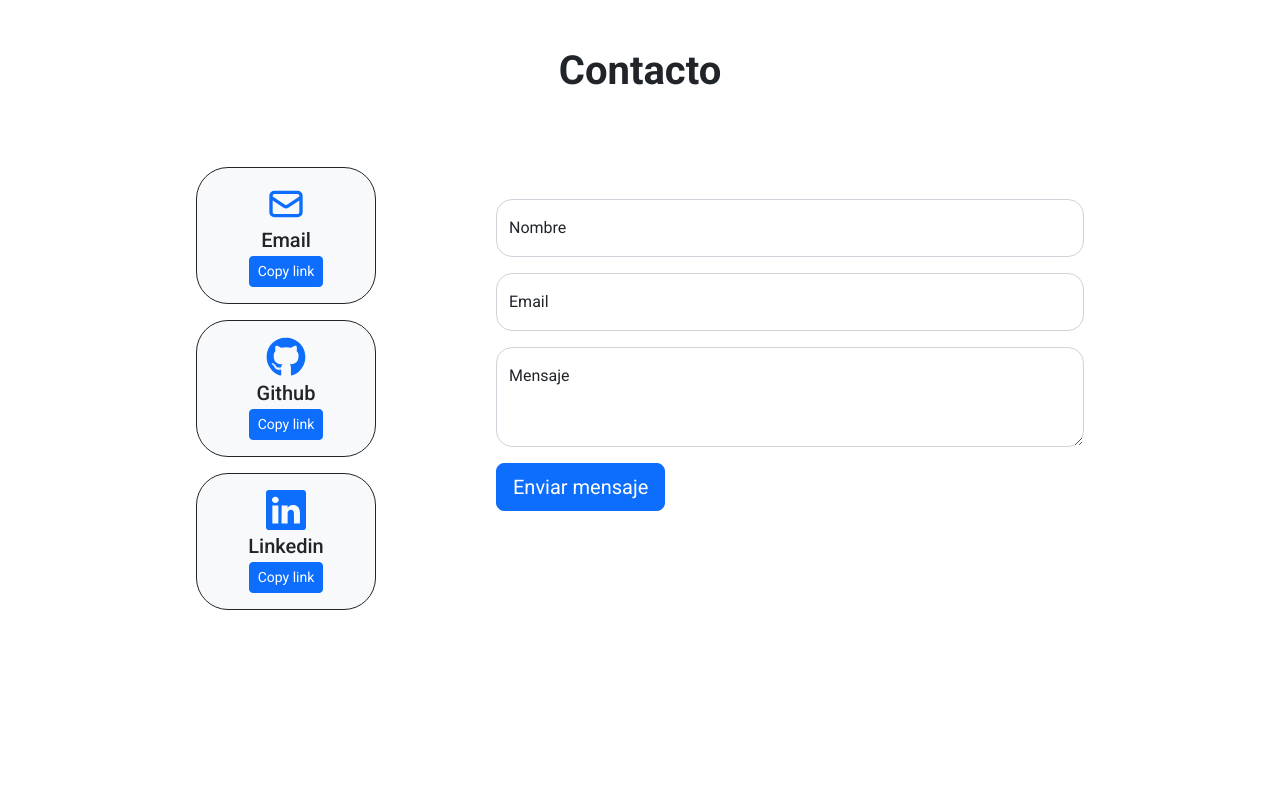
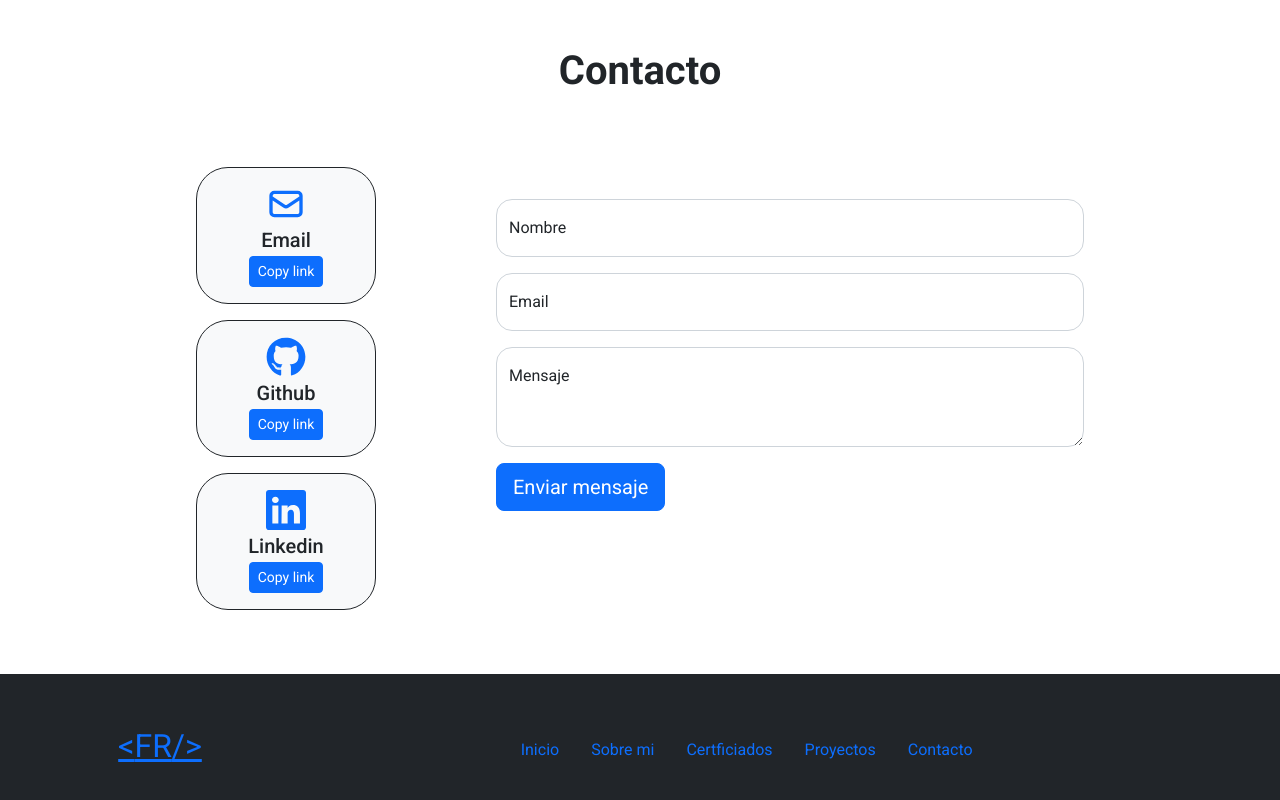
Before and after one commit to Flavio-RF/portfolioReact, a React (Vite) app: page / in a window 1280 px wide. Shown: the part 3115-3915 px from the top of the page. Before the commit the page ends 3789 px from the top, so only its background shows below. Built offline with nearby package versions, Linux system fonts and the light colour scheme.

Commit message:
create footer

```diff
--- a/src/App.jsx
+++ b/src/App.jsx
@@ -6,6 +6,7 @@ import Navbar from "./components/Navbar/Navbar";
 import Projects from "./components/Project/Projects";
 import "bootstrap/dist/css/bootstrap.min.css";
 import { useState } from "react";
+import Footer from "./components/Footer/Footer";
 
 function App() {
   const [dark, setDark] = useState(false);
@@ -20,6 +21,7 @@ function App() {
       <Certificates dark={dark} />
       <Projects dark={dark} />
       <Contact dark={dark} />
+      <Footer dark={dark} />
     </>
   );
 }
--- /dev/null
+++ b/src/components/Footer/Footer.jsx
@@ -0,0 +1,54 @@
+import { Col, Container, Nav, Row } from "react-bootstrap";
+import "./footer.css";
+
+function Footer() {
+  return (
+    <footer>
+      <Container
+        style={{ minHeight: "5rem" }}
+        fluid
+        className="text-center bg-dark"
+      >
+        <Row xs={1} className="align-items-center py-5">
+          <Col className="fs-2 mb-2" sm={3}>
+            <a href="#">
+              {"<"}FR{"/>"}{" "}
+            </a>
+          </Col>
+          <Col sm={8}>
+            <Nav
+              variant="pills"
+              className="justify-content-center"
+              activeKey="/home"
+            >
+              <Nav.Item>
+                <Nav.Link href="#">Inicio</Nav.Link>
+              </Nav.Item>
+              <Nav.Item>
+                <Nav.Link eventKey="link-1" href="#About">
+                  Sobre mi
+                </Nav.Link>
+              </Nav.Item>
+              <Nav.Item>
+                <Nav.Link eventKey="link-2" href="#Certificates">
+                  Certficiados
+                </Nav.Link>
+              </Nav.Item>
+              <Nav.Item>
+                <Nav.Link eventKey="link-3" href="#Projects">
+                  Proyectos
+                </Nav.Link>
+              </Nav.Item>
+              <Nav.Item>
+                <Nav.Link eventKey="link-4" href="#Contact">
+                  Contacto
+                </Nav.Link>
+              </Nav.Item>
+            </Nav>
+          </Col>
+        </Row>
+      </Container>
+    </footer>
+  );
+}
+export default Footer;
```
Also changed, not shown: src/components/Footer/footer.css (added).
